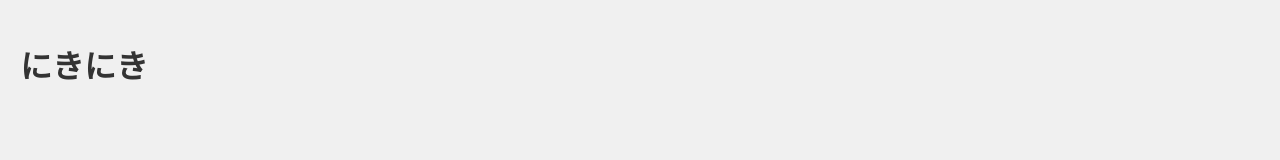
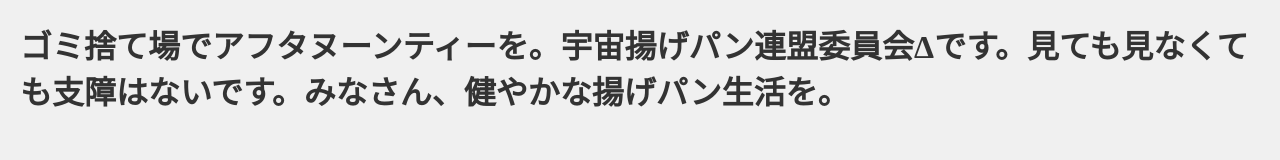
Before and after one commit to shibasaku4839/mochironia, a plain HTML site: page diary.html in a window 1280 px wide. Drawn offline with Linux system fonts and the light colour scheme; a web font is replaced by a local one.

Commit message:
うおう

```diff
--- a/diary.html
+++ b/diary.html
@@ -7,11 +7,18 @@
     <link rel="stylesheet" href="diary.css">
     <script src="diary.js" defer></script>
     <style>
+        @font-face {
+            font-family: "MyFont";
+            src: url("KH-Dot-Hibiya-32.ttf") format("truetype");
+        }
         body {
             background-color: #f0f0f0;
-            font-family: Arial, sans-serif;
-            margin: 0;
-            padding: 20px;
+            font-family: "MyFont", serif;
+            font-weight: 100;
+            margin: 20px;
+            padding: 0px;
+            line-height: normal;
+            letter-spacing: normal;
         }
         h1 {
             color: #333;
@@ -19,6 +26,6 @@
     </style>
 </head>
 <body>
-    <h1>にきにき</h1>
+    <h1>ゴミ捨て場でアフタヌーンティーを。宇宙揚げパン連盟委員会Δです。見ても見なくても支障はないです。みなさん、健やかな揚げパン生活を。</h1>
 </body>
 </html>
```
Also changed, not shown: style.css (+6 -1 lines), 1 other file.
